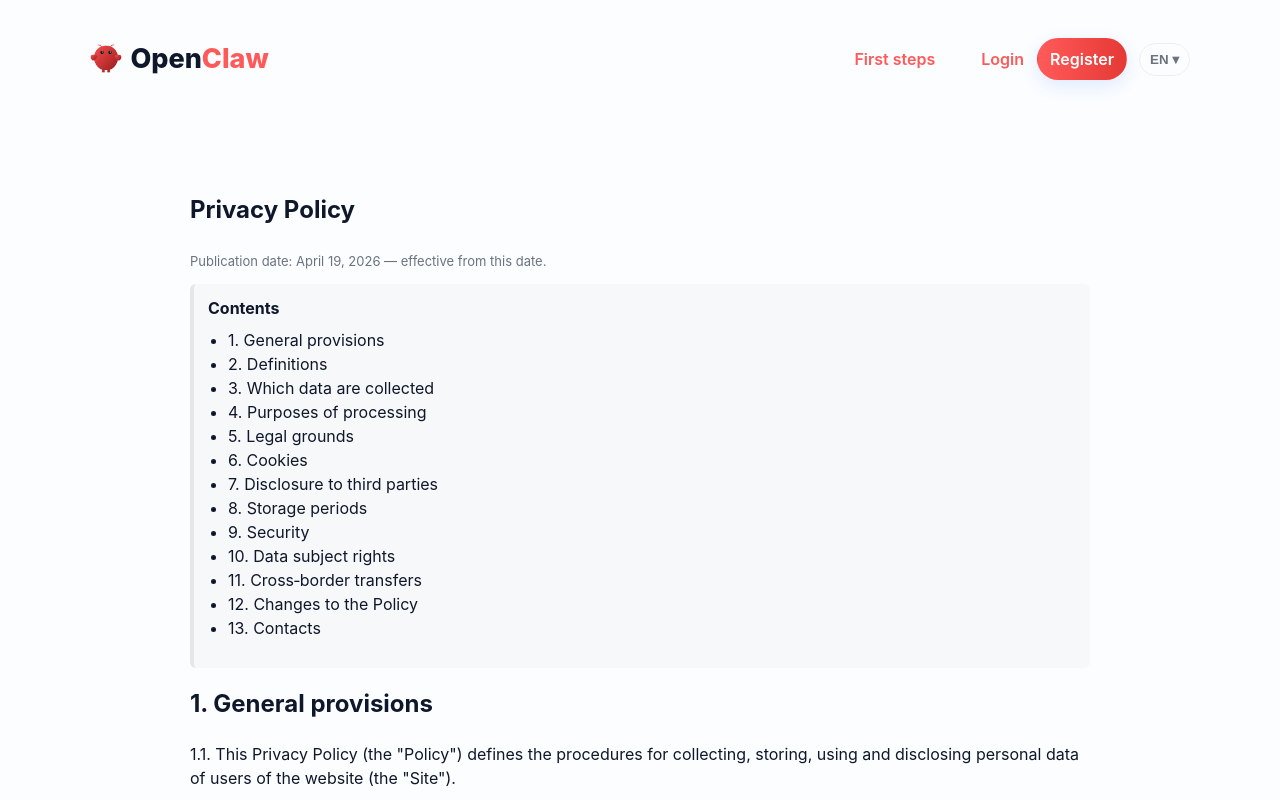
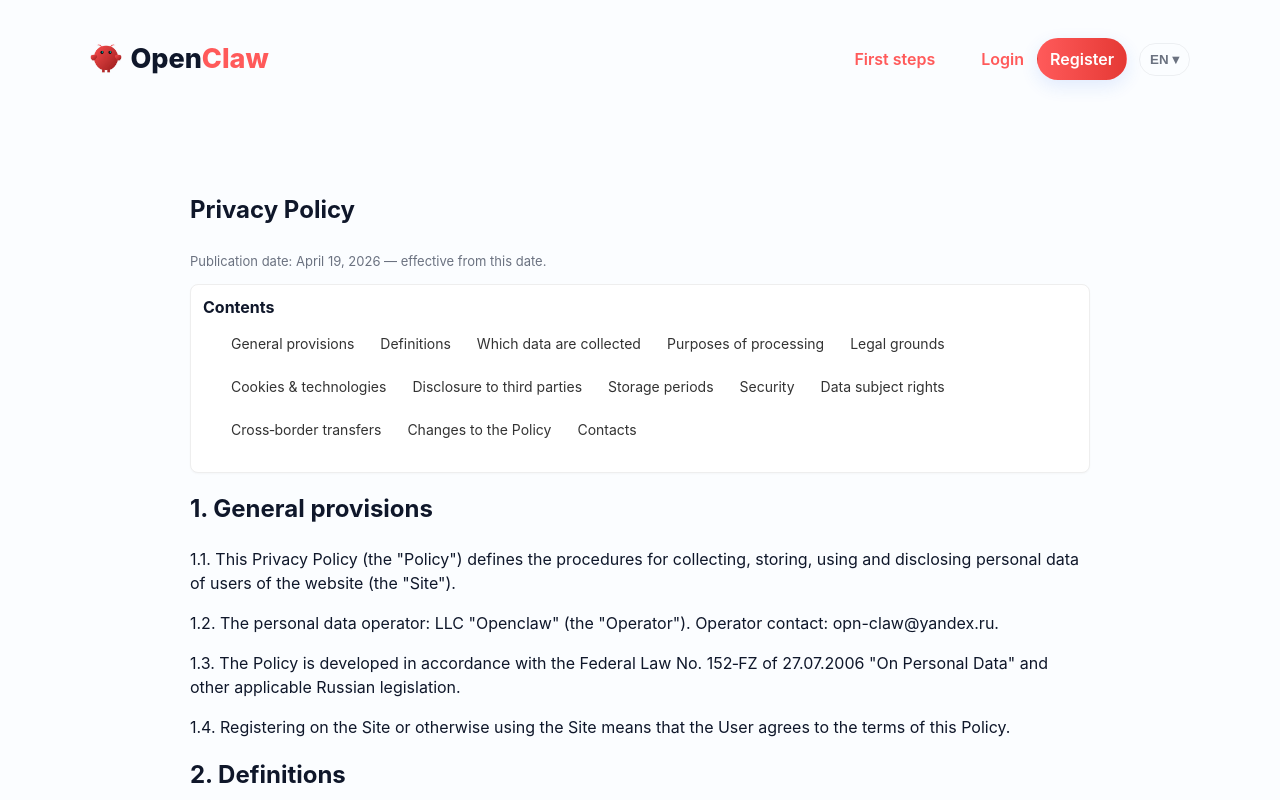
Before and after one commit to novaaurelis/nova-ai-agents-site-backup, a Next.js app: page /en/privacy in a window 1280 px wide. Shown: the top 800 px of the page. Built offline with nearby package versions, Linux system fonts and the light colour scheme.

Commit message:
ui: TOC style, smooth anchors, tidy layout for privacy pages

```diff
--- a/pages/en/privacy.js
+++ b/pages/en/privacy.js
@@ -7,6 +7,7 @@ export default function EnPrivacy(){
       <Header/>
       <main className="container">
         <article className="policy">
+          <a className="sr-only" id="top" />
           <header className="policy-header">
             <h1>Privacy Policy</h1>
             <p className="muted"><time dateTime="2026-04-19">Publication date: April 19, 2026</time> — effective from this date.</p>
@@ -15,19 +16,19 @@ export default function EnPrivacy(){
           <nav className="toc" aria-label="Table of contents">
             <strong>Contents</strong>
             <ul>
-              <li><a href="#general">1. General provisions</a></li>
-              <li><a href="#terms">2. Definitions</a></li>
-              <li><a href="#collected">3. Which data are collected</a></li>
-              <li><a href="#purposes">4. Purposes of processing</a></li>
-              <li><a href="#legal">5. Legal grounds</a></li>
-              <li><a href="#cookies">6. Cookies</a></li>
-              <li><a href="#third">7. Disclosure to third parties</a></li>
-              <li><a href="#storage">8. Storage periods</a></li>
-              <li><a href="#security">9. Security</a></li>
-              <li><a href="#rights">10. Data subject rights</a></li>
-              <li><a href="#cross">11. Cross‑border transfers</a></li>
-              <li><a href="#changes">12. Changes to the Policy</a></li>
-              <li><a href="#contacts">13. Contacts</a></li>
+              <li><a href="#general">General provisions</a></li>
+              <li><a href="#terms">Definitions</a></li>
+              <li><a href="#collected">Which data are collected</a></li>
+              <li><a href="#purposes">Purposes of processing</a></li>
+              <li><a href="#legal">Legal grounds</a></li>
+              <li><a href="#cookies">Cookies & technologies</a></li>
+              <li><a href="#third">Disclosure to third parties</a></li>
+              <li><a href="#storage">Storage periods</a></li>
+              <li><a href="#security">Security</a></li>
+              <li><a href="#rights">Data subject rights</a></li>
+              <li><a href="#cross">Cross‑border transfers</a></li>
+              <li><a href="#changes">Changes to the Policy</a></li>
+              <li><a href="#contacts">Contacts</a></li>
             </ul>
           </nav>
 
@@ -159,15 +160,20 @@ export default function EnPrivacy(){
         </article>
 
         <style jsx>{`
+          :root { scroll-behavior: smooth; }
           .policy { max-width: 900px; margin: 18px auto; padding: 0 18px; }
           .policy-header { margin-bottom: 12px; }
-          .toc { background: #f7f8fa; border-left: 4px solid #e6e6e6; padding: 12px 14px; margin: 8px 0 18px; border-radius: 6px; }
-          .toc ul { margin: 8px 0 0; padding-left: 18px; }
-          .toc a { color: inherit; text-decoration: none; }
+          .toc { background: #fff; border:1px solid #eee; padding: 10px 12px; margin: 8px 0 18px; border-radius: 8px; box-shadow: 0 1px 2px rgba(20,20,20,0.03); }
+          .toc strong { display:block; margin-bottom:6px; }
+          .toc ul { margin: 0; padding: 0; list-style: none; display:flex; gap:10px; flex-wrap:wrap; }
+          .toc li { margin: 0; }
+          .toc a { color: #333; text-decoration: none; padding:6px 8px; border-radius:6px; display:inline-block; font-size:14px }
+          .toc a:hover { background: #f3f4f6; }
           .policy h2 { margin-top: 18px; }
           .policy ul { margin: 8px 0 16px; padding-left: 20px; }
           .contacts { background:#fbfbfb; border:1px solid #eee; padding:12px; margin:18px 0; border-radius:6px }
-          @media (max-width: 640px) { .policy { padding: 0 12px } }
+          .sr-only { position: absolute; left: -9999px; top: auto; width: 1px; height: 1px; overflow: hidden; }
+          @media (max-width: 640px) { .policy { padding: 0 12px } .toc ul { flex-direction:column; gap:6px } }
         `}</style>
       </main>
     </div>
```
Also changed, not shown: pages/ru/privacy.js (+24 -18 lines).
